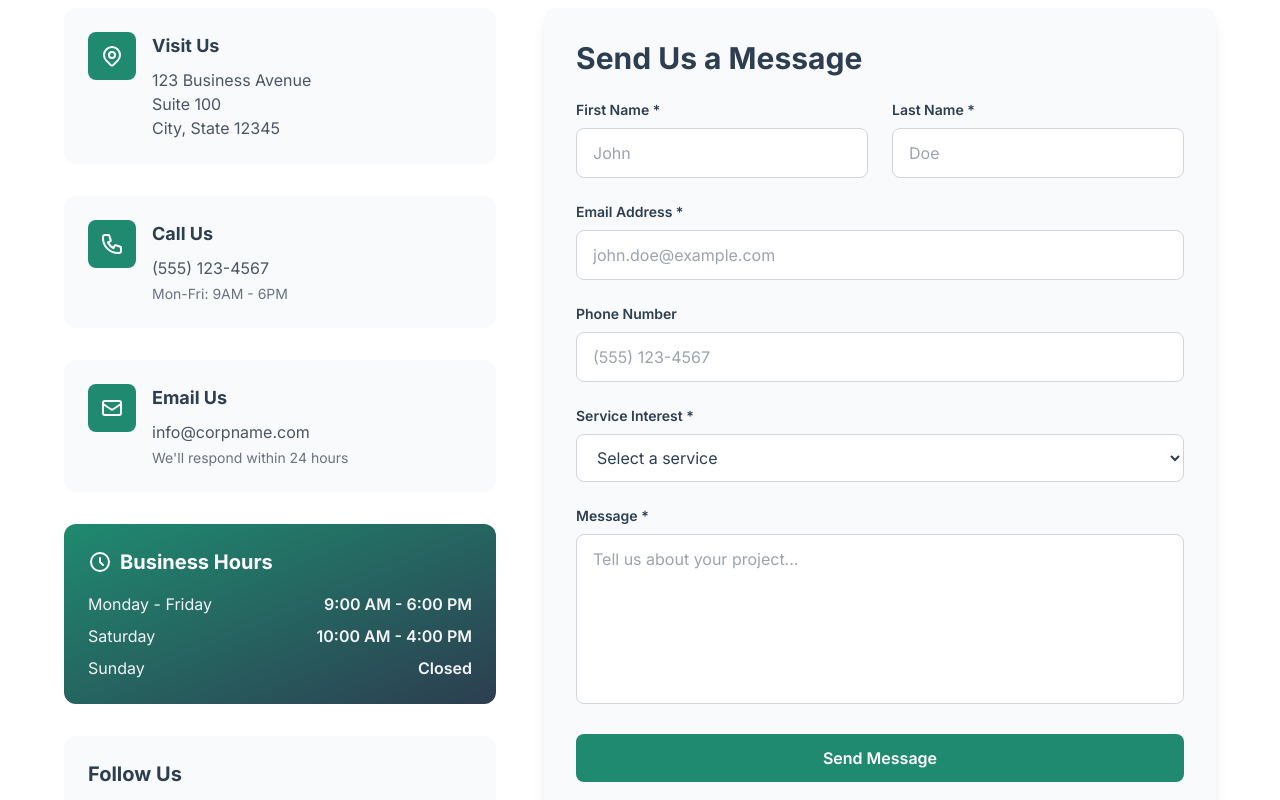
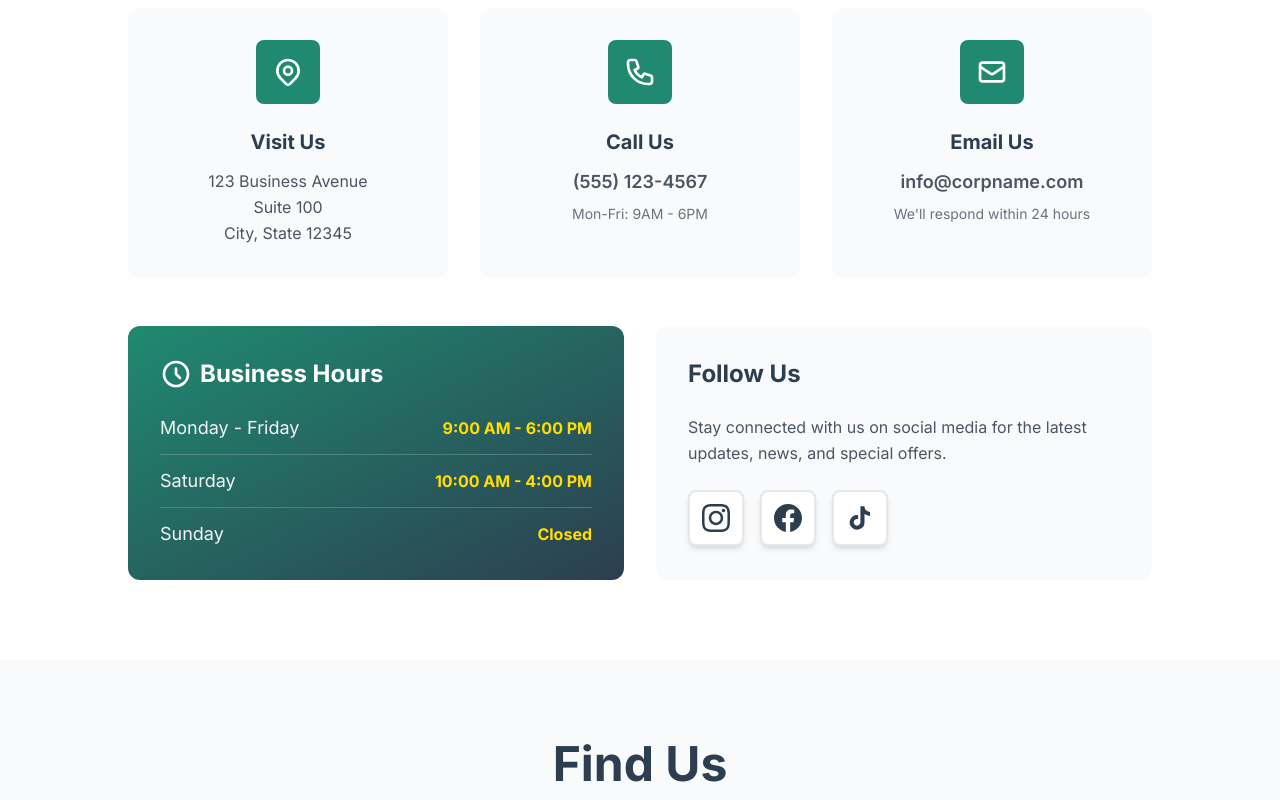
Before and after one commit to amiridlan/spsb, a Vue app: page /contact in a window 1280 px wide. Shown: the part 380-1180 px from the top of the page. Built offline with nearby package versions, Linux system fonts and the light colour scheme.

Commit message:
edit Contact

```diff
--- a/src/views/Contact.vue
+++ b/src/views/Contact.vue
@@ -19,95 +19,93 @@
     <!-- Contact Section -->
     <section class="py-20 bg-white">
       <div class="container-custom">
-        <div class="max-w-6xl mx-auto">
-          <div class="grid grid-cols-1 lg:grid-cols-5 gap-12">
-            <!-- Contact Info -->
-            <div class="lg:col-span-2 space-y-8">
+        <div class="max-w-5xl mx-auto">
+          <div class="grid grid-cols-1 md:grid-cols-2 lg:grid-cols-3 gap-8">
             <!-- Contact Cards -->
-              <div class="bg-gray-50 rounded-xl p-6 hover:shadow-lg transition-all duration-300 animate-on-scroll">
-                <div class="flex items-start space-x-4">
-                  <div class="flex-shrink-0 w-12 h-12 bg-secondary rounded-lg flex items-center justify-center">
-                    <svg class="w-6 h-6 text-white" fill="none" stroke="currentColor" viewBox="0 0 24 24">
+            <div class="bg-gray-50 rounded-xl p-8 hover:shadow-lg transition-all duration-300 animate-on-scroll">
+              <div class="w-16 h-16 bg-secondary rounded-lg flex items-center justify-center mb-6 mx-auto">
+                <svg class="w-8 h-8 text-white" fill="none" stroke="currentColor" viewBox="0 0 24 24">
                   <path stroke-linecap="round" stroke-linejoin="round" stroke-width="2" d="M17.657 16.657L13.414 20.9a1.998 1.998 0 01-2.827 0l-4.244-4.243a8 8 0 1111.314 0z"/>
                   <path stroke-linecap="round" stroke-linejoin="round" stroke-width="2" d="M15 11a3 3 0 11-6 0 3 3 0 016 0z"/>
                 </svg>
               </div>
-                  <div>
-                    <div class="text-primary font-bold text-lg mb-2">Visit Us</div>
-                    <div class="text-gray-600">
+              <div class="text-center">
+                <div class="text-primary font-bold text-xl mb-3">Visit Us</div>
+                <div class="text-gray-600 leading-relaxed">
                   123 Business Avenue<br>
                   Suite 100<br>
                   City, State 12345
                 </div>
               </div>
             </div>
-              </div>
 
-              <div class="bg-gray-50 rounded-xl p-6 hover:shadow-lg transition-all duration-300 animate-on-scroll delay-100">
-                <div class="flex items-start space-x-4">
-                  <div class="flex-shrink-0 w-12 h-12 bg-secondary rounded-lg flex items-center justify-center">
-                    <svg class="w-6 h-6 text-white" fill="none" stroke="currentColor" viewBox="0 0 24 24">
+            <div class="bg-gray-50 rounded-xl p-8 hover:shadow-lg transition-all duration-300 animate-on-scroll delay-100">
+              <div class="w-16 h-16 bg-secondary rounded-lg flex items-center justify-center mb-6 mx-auto">
+                <svg class="w-8 h-8 text-white" fill="none" stroke="currentColor" viewBox="0 0 24 24">
                   <path stroke-linecap="round" stroke-linejoin="round" stroke-width="2" d="M3 5a2 2 0 012-2h3.28a1 1 0 01.948.684l1.498 4.493a1 1 0 01-.502 1.21l-2.257 1.13a11.042 11.042 0 005.516 5.516l1.13-2.257a1 1 0 011.21-.502l4.493 1.498a1 1 0 01.684.949V19a2 2 0 01-2 2h-1C9.716 21 3 14.284 3 6V5z"/>
                 </svg>
               </div>
-                  <div>
-                    <div class="text-primary font-bold text-lg mb-2">Call Us</div>
+              <div class="text-center">
+                <div class="text-primary font-bold text-xl mb-3">Call Us</div>
                 <div class="text-gray-600">
-                      <a href="tel:+15551234567" class="hover:text-secondary transition-colors">
+                  <a href="tel:+15551234567" class="hover:text-secondary transition-colors text-lg font-semibold">
                     (555) 123-4567
                   </a>
-                      <div class="text-sm text-gray-500 mt-1">Mon-Fri: 9AM - 6PM</div>
+                  <div class="text-sm text-gray-500 mt-2">Mon-Fri: 9AM - 6PM</div>
+                </div>
+              </div>
+            </div>
+
+            <div class="bg-gray-50 rounded-xl p-8 hover:shadow-lg transition-all duration-300 animate-on-scroll delay-200">
+              <div class="w-16 h-16 bg-secondary rounded-lg flex items-center justify-center mb-6 mx-auto">
+                <svg class="w-8 h-8 text-white" fill="none" stroke="currentColor" viewBox="0 0 24 24">
+                  <path stroke-linecap="round" stroke-linejoin="round" stroke-width="2" d="M3 8l7.89 5.26a2 2 0 002.22 0L21 8M5 19h14a2 2 0 002-2V7a2 2 0 00-2-2H5a2 2 0 00-2 2v10a2 2 0 002 2z"/>
+                </svg>
+              </div>
+              <div class="text-center">
+                <div class="text-primary font-bold text-xl mb-3">Email Us</div>
+                <div class="text-gray-600">
+                  <a href="mailto:info@corpname.com" class="hover:text-secondary transition-colors text-lg font-semibold">
+                    info@corpname.com
+                  </a>
+                  <div class="text-sm text-gray-500 mt-2">We'll respond within 24 hours</div>
                 </div>
               </div>
             </div>
           </div>
 
-              <div class="bg-gray-50 rounded-xl p-6 hover:shadow-lg transition-all duration-300 animate-on-scroll delay-200">
-                <div class="flex items-start space-x-4">
-                  <div class="flex-shrink-0 w-12 h-12 bg-secondary rounded-lg flex items-center justify-center">
-                    <svg class="w-6 h-6 text-white" fill="none" stroke="currentColor" viewBox="0 0 24 24">
-                      <path stroke-linecap="round" stroke-linejoin="round" stroke-width="2" d="M3 8l7.89 5.26a2 2 0 002.22 0L21 8M5 19h14a2 2 0 002-2V7a2 2 0 00-2-2H5a2 2 0 00-2 2v10a2 2 0 002 2z"/>
+          <!-- Business Hours & Social Media -->
+          <div class="grid grid-cols-1 md:grid-cols-2 gap-8 mt-12">
+            <!-- Business Hours Card -->
+            <div class="bg-gradient-to-br from-secondary to-primary rounded-xl p-8 text-white animate-on-scroll delay-300">
+              <h3 class="text-2xl font-bold mb-6 flex items-center space-x-2">
+                <svg class="w-8 h-8" fill="none" stroke="currentColor" viewBox="0 0 24 24">
+                  <path stroke-linecap="round" stroke-linejoin="round" stroke-width="2" d="M12 8v4l3 3m6-3a9 9 0 11-18 0 9 9 0 0118 0z"/>
                 </svg>
+                <span>Business Hours</span>
+              </h3>
+              <div class="space-y-3 text-gray-100">
+                <div class="flex justify-between items-center pb-3 border-b border-white/20">
+                  <span class="text-lg">Monday - Friday</span>
+                  <span class="font-bold text-accent">9:00 AM - 6:00 PM</span>
                 </div>
-                  <div>
-                    <div class="text-primary font-bold text-lg mb-2">Email Us</div>
-                    <div class="text-gray-600">
-                      <a href="mailto:info@corpname.com" class="hover:text-secondary transition-colors">
-                        info@corpname.com
-                      </a>
-                      <div class="text-sm text-gray-500 mt-1">We'll respond within 24 hours</div>
+                <div class="flex justify-between items-center pb-3 border-b border-white/20">
+                  <span class="text-lg">Saturday</span>
+                  <span class="font-bold text-accent">10:00 AM - 4:00 PM</span>
                 </div>
+                <div class="flex justify-between items-center">
+                  <span class="text-lg">Sunday</span>
+                  <span class="font-bold text-accent">Closed</span>
                 </div>
               </div>
             </div>
 
-              <!-- Business Hours Card -->
-              <div class="bg-gradient-to-br from-secondary to-primary rounded-xl p-6 text-white animate-on-scroll delay-300">
-                <h3 class="text-xl font-bold mb-4 flex items-center space-x-2">
-                  <svg class="w-6 h-6" fill="none" stroke="currentColor" viewBox="0 0 24 24">
-                    <path stroke-linecap="round" stroke-linejoin="round" stroke-width="2" d="M12 8v4l3 3m6-3a9 9 0 11-18 0 9 9 0 0118 0z"/>
-                  </svg>
-                  <span>Business Hours</span>
-                </h3>
-                <div class="space-y-2 text-gray-100">
-                  <div class="flex justify-between">
-                    <span>Monday - Friday</span>
-                    <span class="font-semibold">9:00 AM - 6:00 PM</span>
-                  </div>
-                  <div class="flex justify-between">
-                    <span>Saturday</span>
-                    <span class="font-semibold">10:00 AM - 4:00 PM</span>
-                  </div>
-                  <div class="flex justify-between">
-                    <span>Sunday</span>
-                    <span class="font-semibold">Closed</span>
-                  </div>
-                </div>
-              </div>
-
-              <!-- Social Media -->
-              <div class="bg-gray-50 rounded-xl p-6 animate-on-scroll delay-400">
-                <h3 class="text-xl font-bold text-primary mb-4">Follow Us</h3>
+            <!-- Social Media Card -->
+            <div class="bg-gray-50 rounded-xl p-8 animate-on-scroll delay-400">
+              <h3 class="text-2xl font-bold text-primary mb-6">Follow Us</h3>
+              <p class="text-gray-600 mb-6 leading-relaxed">
+                Stay connected with us on social media for the latest updates, news, and special offers.
+              </p>
               <div class="flex space-x-4">
                 <a
                   v-for="social in socialLinks"
@@ -115,144 +113,11 @@
                   :href="social.href"
                   target="_blank"
                   rel="noopener noreferrer"
-                    class="w-12 h-12 bg-white hover:bg-secondary rounded-lg flex items-center justify-center transition-all duration-300 transform hover:scale-110 shadow-md hover:text-white"
+                  class="w-14 h-14 bg-white hover:bg-secondary rounded-lg flex items-center justify-center transition-all duration-300 transform hover:scale-110 shadow-md hover:text-white border-2 border-gray-200 hover:border-secondary"
                   :aria-label="social.name"
                 >
-                    <component :is="social.icon" class="w-6 h-6" />
+                  <component :is="social.icon" class="w-7 h-7" />
                 </a>
-                </div>
-              </div>
-            </div>
-
-            <!-- Contact Form -->
-            <div class="lg:col-span-3 animate-on-scroll delay-200">
-              <div class="bg-gray-50 rounded-xl shadow-lg p-8">
-                <h2 class="text-3xl font-bold text-primary mb-6">Send Us a Message</h2>
-                <form @submit.prevent="handleSubmit" class="space-y-6">
-                  <div class="grid grid-cols-1 md:grid-cols-2 gap-6">
-                    <div>
-                      <label for="firstName" class="block text-sm font-semibold text-primary mb-2">
-                        First Name *
-                      </label>
-                      <input
-                        id="firstName"
-                        v-model="formData.firstName"
-                        type="text"
-                        required
-                        class="w-full px-4 py-3 border border-gray-300 rounded-lg focus:ring-2 focus:ring-secondary focus:border-transparent transition-all duration-300 bg-white"
-                        placeholder="John"
-                      />
-                    </div>
-
-                    <div>
-                      <label for="lastName" class="block text-sm font-semibold text-primary mb-2">
-                        Last Name *
-                      </label>
-                      <input
-                        id="lastName"
-                        v-model="formData.lastName"
-                        type="text"
-                        required
-                        class="w-full px-4 py-3 border border-gray-300 rounded-lg focus:ring-2 focus:ring-secondary focus:border-transparent transition-all duration-300 bg-white"
-                        placeholder="Doe"
-                      />
-                    </div>
-                  </div>
-
-                  <div>
-                    <label for="email" class="block text-sm font-semibold text-primary mb-2">
-                      Email Address *
-                    </label>
-                    <input
-                      id="email"
-                      v-model="formData.email"
-                      type="email"
-                      required
-                      class="w-full px-4 py-3 border border-gray-300 rounded-lg focus:ring-2 focus:ring-secondary focus:border-transparent transition-all duration-300 bg-white"
-                      placeholder="john.doe@example.com"
-                    />
-                  </div>
-
-                  <div>
-                    <label for="phone" class="block text-sm font-semibold text-primary mb-2">
-                      Phone Number
-                    </label>
-                    <input
-                      id="phone"
-                      v-model="formData.phone"
-                      type="tel"
-                      class="w-full px-4 py-3 border border-gray-300 rounded-lg focus:ring-2 focus:ring-secondary focus:border-transparent transition-all duration-300 bg-white"
-                      placeholder="(555) 123-4567"
-                    />
-                  </div>
-
-                  <div>
-                    <label for="service" class="block text-sm font-semibold text-primary mb-2">
-                      Service Interest *
-                    </label>
-                    <select
-                      id="service"
-                      v-model="formData.service"
-                      required
-                      class="w-full px-4 py-3 border border-gray-300 rounded-lg focus:ring-2 focus:ring-secondary focus:border-transparent transition-all duration-300 bg-white"
-                    >
-                      <option value="">Select a service</option>
-                      <option value="event-spaces">Event Spaces</option>
-                      <option value="buildings">Buildings</option>
-                      <option value="facility-management">Facility Management</option>
-                      <option value="other">Other</option>
-                    </select>
-                  </div>
-
-                  <div>
-                    <label for="message" class="block text-sm font-semibold text-primary mb-2">
-                      Message *
-                    </label>
-                    <textarea
-                      id="message"
-                      v-model="formData.message"
-                      required
-                      rows="6"
-                      class="w-full px-4 py-3 border border-gray-300 rounded-lg focus:ring-2 focus:ring-secondary focus:border-transparent transition-all duration-300 resize-none bg-white"
-                      placeholder="Tell us about your project..."
-                    ></textarea>
-                  </div>
-
-                  <button
-                    type="submit"
-                    :disabled="isSubmitting"
-                    class="w-full btn-primary flex items-center justify-center space-x-2"
-                    :class="{ 'opacity-50 cursor-not-allowed': isSubmitting }"
-                  >
-                    <span v-if="!isSubmitting">Send Message</span>
-                    <span v-else class="flex items-center space-x-2">
-                      <svg class="animate-spin h-5 w-5 text-white" fill="none" viewBox="0 0 24 24">
-                        <circle class="opacity-25" cx="12" cy="12" r="10" stroke="currentColor" stroke-width="4"></circle>
-                        <path class="opacity-75" fill="currentColor" d="M4 12a8 8 0 018-8V0C5.373 0 0 5.373 0 12h4zm2 5.291A7.962 7.962 0 014 12H0c0 3.042 1.135 5.824 3 7.938l3-2.647z"></path>
-                      </svg>
-                      <span>Sending...</span>
-                    </span>
-                  </button>
-
-                  <!-- Success Message -->
-                  <transition
-                    enter-active-class="transition duration-300 ease-out"
-                    enter-from-class="opacity-0 scale-95"
-                    enter-to-class="opacity-100 scale-100"
-                    leave-active-class="transition duration-200 ease-in"
-                    leave-from-class="opacity-100 scale-100"
-                    leave-to-class="opacity-0 scale-95"
-                  >
-                    <div v-if="showSuccess" class="bg-secondary/10 border border-secondary text-secondary px-4 py-3 rounded-lg">
-                      <div class="flex items-center space-x-2">
-                        <svg class="w-5 h-5" fill="currentColor" viewBox="0 0 20 20">
-                          <path fill-rule="evenodd" d="M10 18a8 8 0 100-16 8 8 0 000 16zm3.707-9.293a1 1 0 00-1.414-1.414L9 10.586 7.707 9.293a1 1 0 00-1.414 1.414l2 2a1 1 0 001.414 0l4-4z" clip-rule="evenodd"/>
-                        </svg>
-                        <span class="font-semibold">Thank you! Your message has been sent successfully.</span>
-                      </div>
-                    </div>
-                  </transition>
-                </form>
               </div>
             </div>
           </div>
@@ -260,7 +125,7 @@
       </div>
     </section>
 
-    <!-- Map Section (Optional) -->
+    <!-- Map Section -->
     <section class="py-20 bg-gray-50">
       <div class="container-custom">
         <div class="text-center mb-12 animate-on-scroll">
@@ -271,13 +136,13 @@
         </div>
 
         <!-- Placeholder for map -->
-        <div class="bg-gray-300 rounded-xl h-96 flex items-center justify-center shadow-lg animate-on-scroll delay-200">
+        <div class="bg-gray-300 rounded-xl h-96 flex items-center justify-center shadow-lg animate-on-scroll delay-200 hover:shadow-2xl transition-all duration-300">
           <div class="text-center">
-            <svg class="w-16 h-16 text-gray-500 mx-auto mb-4" fill="none" stroke="currentColor" viewBox="0 0 24 24">
+            <svg class="w-20 h-20 text-gray-500 mx-auto mb-4" fill="none" stroke="currentColor" viewBox="0 0 24 24">
               <path stroke-linecap="round" stroke-linejoin="round" stroke-width="2" d="M9 20l-5.447-2.724A1 1 0 013 16.382V5.618a1 1 0 011.447-.894L9 7m0 13l6-3m-6 3V7m6 10l4.553 2.276A1 1 0 0021 18.382V7.618a1 1 0 00-.553-.894L15 4m0 13V4m0 0L9 7"/>
             </svg>
-            <p class="text-gray-600 font-medium">Map Integration Placeholder</p>
-            <p class="text-sm text-gray-500 mt-2">123 Business Avenue, Suite 100, City, State 12345</p>
+            <p class="text-gray-600 font-medium text-lg mb-2">Map Integration Placeholder</p>
+            <p class="text-sm text-gray-500">123 Business Avenue, Suite 100, City, State 12345</p>
           </div>
         </div>
       </div>
@@ -286,23 +151,11 @@
 </template>
 
 <script setup lang="ts">
-import { ref, reactive, h } from 'vue'
+import { h } from 'vue'
 import { useScrollAnimation } from '../composables/useScrollAnimation'
-import type { ContactFormData, SocialLink } from '../types'
+import type { SocialLink } from '../types'
 
 useScrollAnimation()
-
-const isSubmitting = ref<boolean>(false)
-const showSuccess = ref<boolean>(false)
-
-const formData = reactive<ContactFormData>({
-  firstName: '',
-  lastName: '',
-  email: '',
-  phone: '',
-  service: '',
-  message: ''
-})
 
 const socialLinks: SocialLink[] = [
   {
@@ -327,28 +180,4 @@ const socialLinks: SocialLink[] = [
     ])
   }
 ]
-
-const handleSubmit = async (): Promise<void> => {
-  try {
-    isSubmitting.value = true
-
-    // Simulate API call
-    await new Promise(resolve => setTimeout(resolve, 1500))
-
-    // Reset form
-    Object.keys(formData).forEach(key => {
-      formData[key as keyof ContactFormData] = ''
-    })
-
-    // Show success message
-    showSuccess.value = true
-    setTimeout(() => {
-      showSuccess.value = false
-    }, 5000)
-  } catch (error) {
-    console.error('Form submission error:', error)
-  } finally {
-    isSubmitting.value = false
-  }
-}
 </script>
```
Lines whose indentation alone changed are shown as unchanged.
